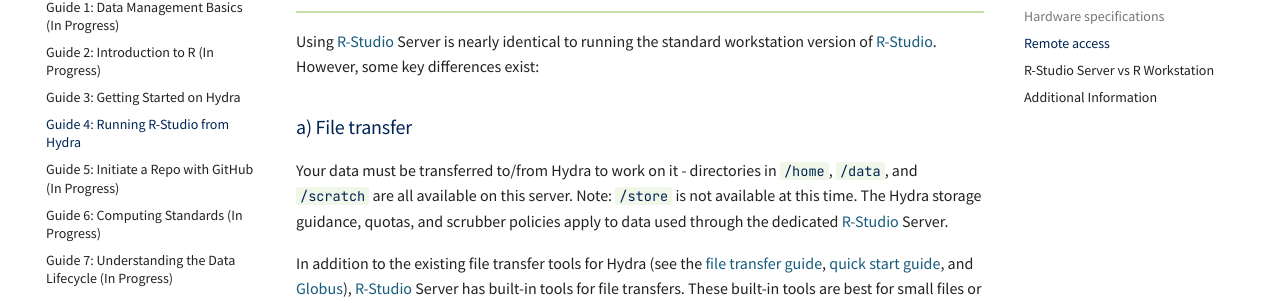
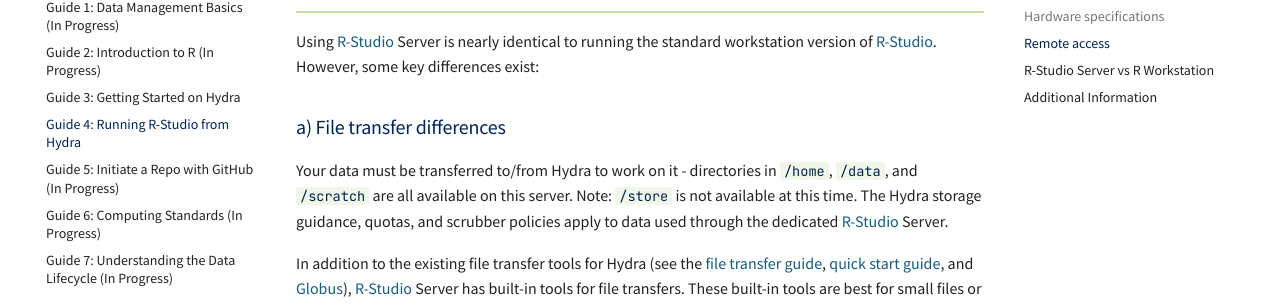
Before and after one commit to Smithsonian/NZCBI-DataComputingDocs, an MkDocs documentation site: the page built from docs/RStudio-Hydra.md, in a window 1280 px wide and 900 px high, scrolled down 3228 px. Shown: the part 146-452 px from the top of the window. Built offline with MkDocs 1.6.1 and Material for MkDocs 9.7.7, drawn with Linux system fonts in a browser that asks for light colours; comment, search, counter and statistics services are not loaded; some of the changed text lies outside the part shown.

Commit message:
Adding differences

```diff
--- a/docs/RStudio-Hydra.md
+++ b/docs/RStudio-Hydra.md
@@ -59,7 +59,7 @@
 
 Using [R-Studio](https://posit.co/download/rstudio-desktop) Server is nearly identical to running the standard workstation version of [R-Studio](https://posit.co/download/rstudio-desktop). However, some key differences exist:
 
-### a) File transfer
+### a) File transfer differences
 Your data must be transferred to/from Hydra to work on it - directories in `/home`, `/data`, and `/scratch` are all available on this server. Note: `/store` is not available at this time. The Hydra storage guidance, quotas, and scrubber policies apply to data used through the dedicated [R-Studio](https://posit.co/download/rstudio-desktop) Server.
 
 In addition to the existing file transfer tools for Hydra (see the [file transfer guide](https://confluence.si.edu/spaces/HPC/pages/163152227/Transferring+Files+to+from+Hydra), [quick start guide](https://confluence.si.edu/spaces/HPC/pages/163152218/Quick+Start+Guide), and [Globus](https://smithsonian.github.io/globus-docs/)), [R-Studio](https://posit.co/download/rstudio-desktop) Server has built-in tools for file transfers. These built-in tools are best for small files or quick edits. For large files or large file sets consider other file transfer tools.
@@ -80,7 +80,7 @@
 	- In the pop-up window click the Download button to save to your computer. If multiple files or a folder was selected, it will be zipped automatically prior to download.
 ![PopUp](assets/Popup.png)
 
-### b) [R](https://cran.r-project.org/) Session
+### b) [R](https://cran.r-project.org/) session differences
 Your [R](https://cran.r-project.org/) session will continue to run on the server when you close your browser window or log off your computer. Any analyses underway will continue and your memory will be preserved. To re-connect to your [R](https://cran.r-project.org/) session, log back in to the [R-Studio](https://posit.co/download/rstudio-desktop) Server. This will work even if you log back on from a different computer. This allows you to start a long analysis on the server and then disconnect.
 
 **Ending your Session**
```
